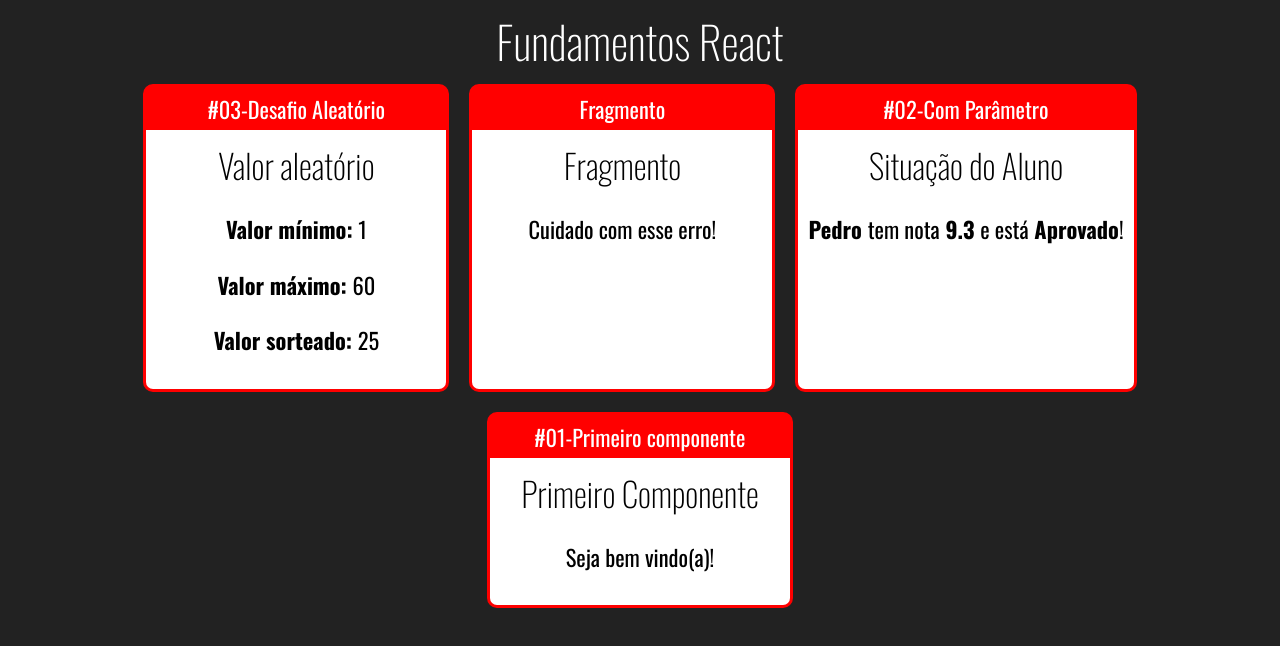
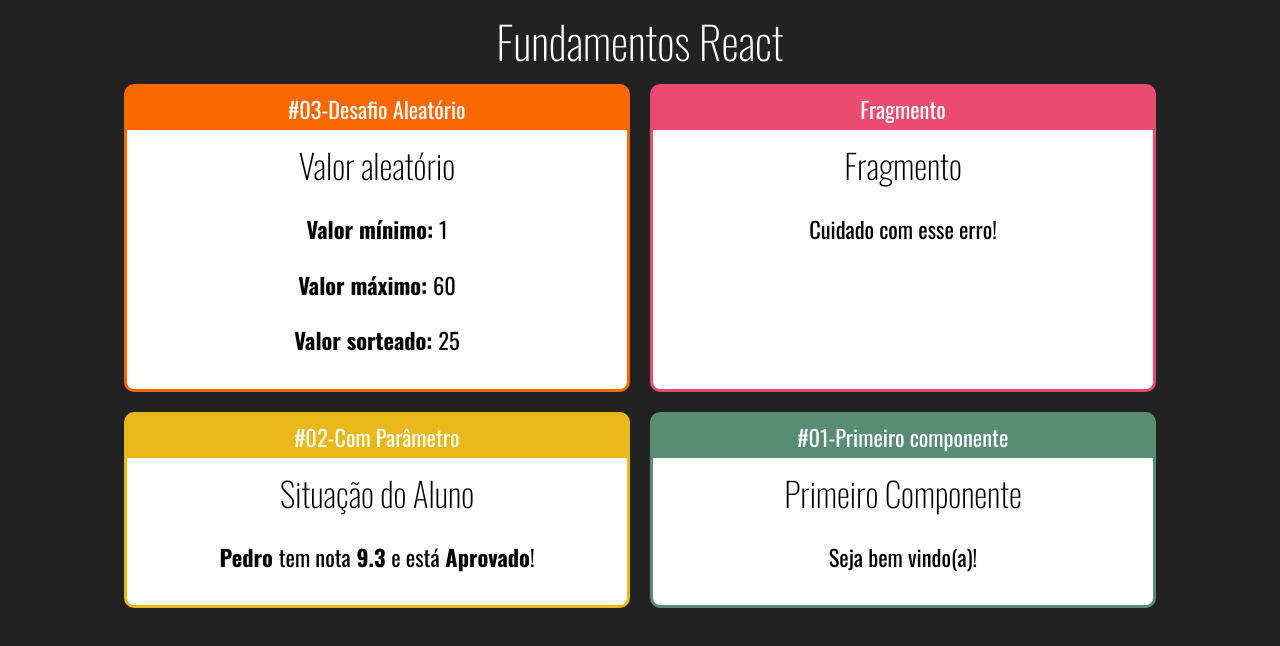
Before and after one commit to dhionson2/reactBiblioteca, a React (Create React App) app in the folder fundamentos-react/: page / in a window 1280 px wide. Shown: the top 646 px of the page. Built offline with nearby package versions, Linux system fonts and the light colour scheme.

Commit message:
Cores do cars

```diff
--- a/fundamentos-react/src/App.jsx
+++ b/fundamentos-react/src/App.jsx
@@ -12,18 +12,18 @@
             <h1>Fundamentos React</h1>
 
             <div className="Cards">
-                <Card titulo="#03-Desafio Aleatório">
+                <Card titulo="#03-Desafio Aleatório" color="#FA6900">
                     <Aleatorio min={1} max={60}/>
                 </Card>
-                <Card titulo="Fragmento">
+                <Card titulo="Fragmento" color="#E94C6F">
                     <Fragmento/>
                 </Card>
-                <Card titulo="#02-Com Parâmetro">
+                <Card titulo="#02-Com Parâmetro" color="#E8B71A">
                 <ComParametro
                     titulo="Situação do Aluno"
                     aluno="Pedro" nota={ 9.3}/>
                 </Card>
-                <Card titulo="#01-Primeiro componente">
+                <Card titulo="#01-Primeiro componente" color="#588C73">
                 <Primeiro></Primeiro>
                 </Card>
             </div>
--- a/fundamentos-react/src/components/basicos/layout/Card.css
+++ b/fundamentos-react/src/components/basicos/layout/Card.css
@@ -1,6 +1,5 @@
 .Card{
-   background-color: red;
-   border: 3px solid red;
+   border: 3px solid;
    border-radius: 10px;
    overflow: hidden;
    margin: 10px;
@@ -8,7 +7,8 @@
 
    display: flex;
    flex-direction: column;
-   min-width: 300px;
+   max-width: 500px;
+   min-width: 500px;
 
 
 }
--- a/fundamentos-react/src/components/basicos/layout/Card.jsx
+++ b/fundamentos-react/src/components/basicos/layout/Card.jsx
@@ -3,8 +3,13 @@
 
 
 export default props => {
+
+    const CardStyle = {
+        backgroundColor: props.color || '#F00',
+        borderColor: props.color || '#F00',
+    }
     return (
-        <div className="Card">
+        <div className="Card" style={CardStyle}>
             <div className="Title">{props.titulo}</div>
             <div className="Content">
                 {props.children}
```
